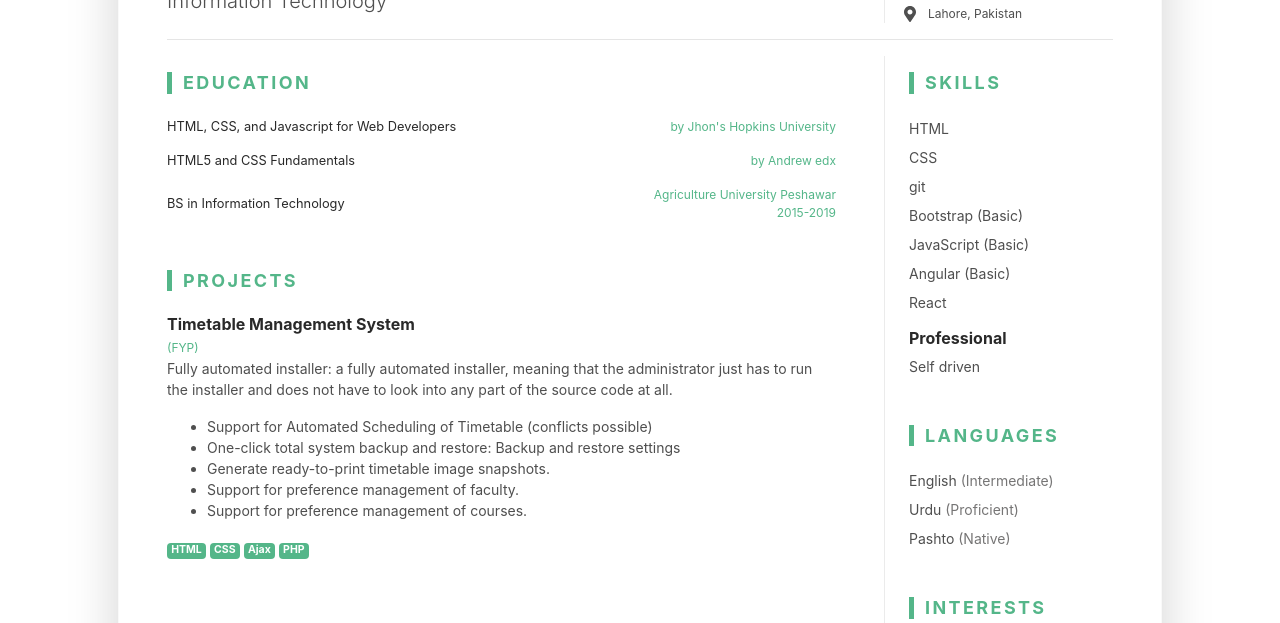
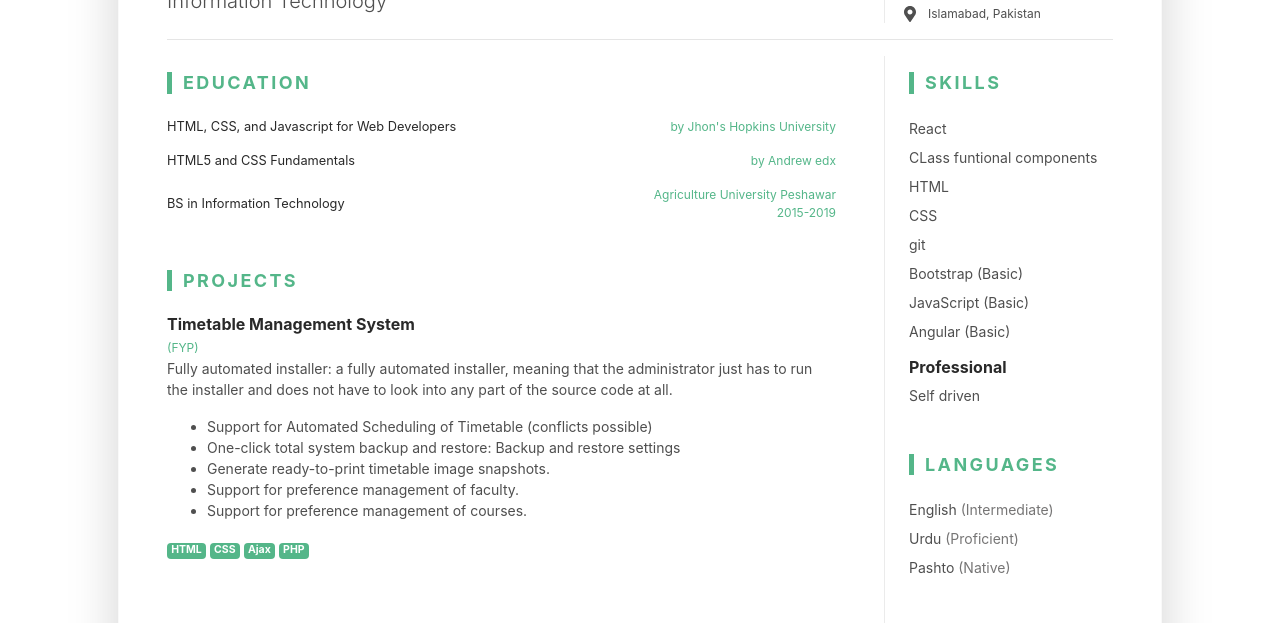
Before and after one commit to farooq83/farooq83.github.io, a plain HTML site: page index.html in a window 1280 px wide. Shown: the part 170-793 px from the top of the page. Drawn offline with Linux system fonts and the light colour scheme.

Commit message:
Update index.html

```diff
--- a/index.html
+++ b/index.html
@@ -38,7 +38,7 @@
 								<li class="mb-2"><i class="fas fa-phone-square fa-fw fa-lg mr-2 "></i><a class="resume-link" href="tel:#">+923355432355</a></li>
 								<li class="mb-2"><i class="fas fa-envelope-square fa-fw fa-lg mr-2"></i><a class="resume-link" href="mailto:#">farooqislam.dev@gmail.com</a></li>
 								<li class="mb-2"><i class="fas fa-globe fa-fw fa-lg mr-2"></i><a target="_blank" class="resume-link" href="https://github.com/farooq83/farooq83.github.io">farooq83.github.io</a></li>
-								<li class="mb-0"><i class="fas fa-map-marker-alt fa-fw fa-lg mr-2"></i>Lahore, Pakistan</li>
+								<li class="mb-0"><i class="fas fa-map-marker-alt fa-fw fa-lg mr-2"></i>Islamabad, Pakistan</li>
 							</ul>
 						</div><!--//resume-contact-->
 					</div><!--//row-->
@@ -102,13 +102,19 @@
 								<h3 class="text-uppercase resume-section-heading mb-4">Skills</h3>
 								<div class="item">
 									<ul class="list-unstyled resume-skills-list">
+											<li class="mb-2">React</li>
+											<li class="mb-2">
+												<ul class="list-unstyled resume-skills-list">
+													<li>CLass funtional components</li>
+												</ul>
+										        </li>
 											<li class="mb-2">HTML</li>
 											<li class="mb-2">CSS</li>
 											<li class="mb-2">git</li>
 											<li class="mb-2">Bootstrap (Basic)</li>
 											<li class="mb-2">JavaScript (Basic)</li>
+
 											<li class="mb-2">Angular (Basic)</li>
-											<li class="mb-2">React</li>
 
 
 
```
